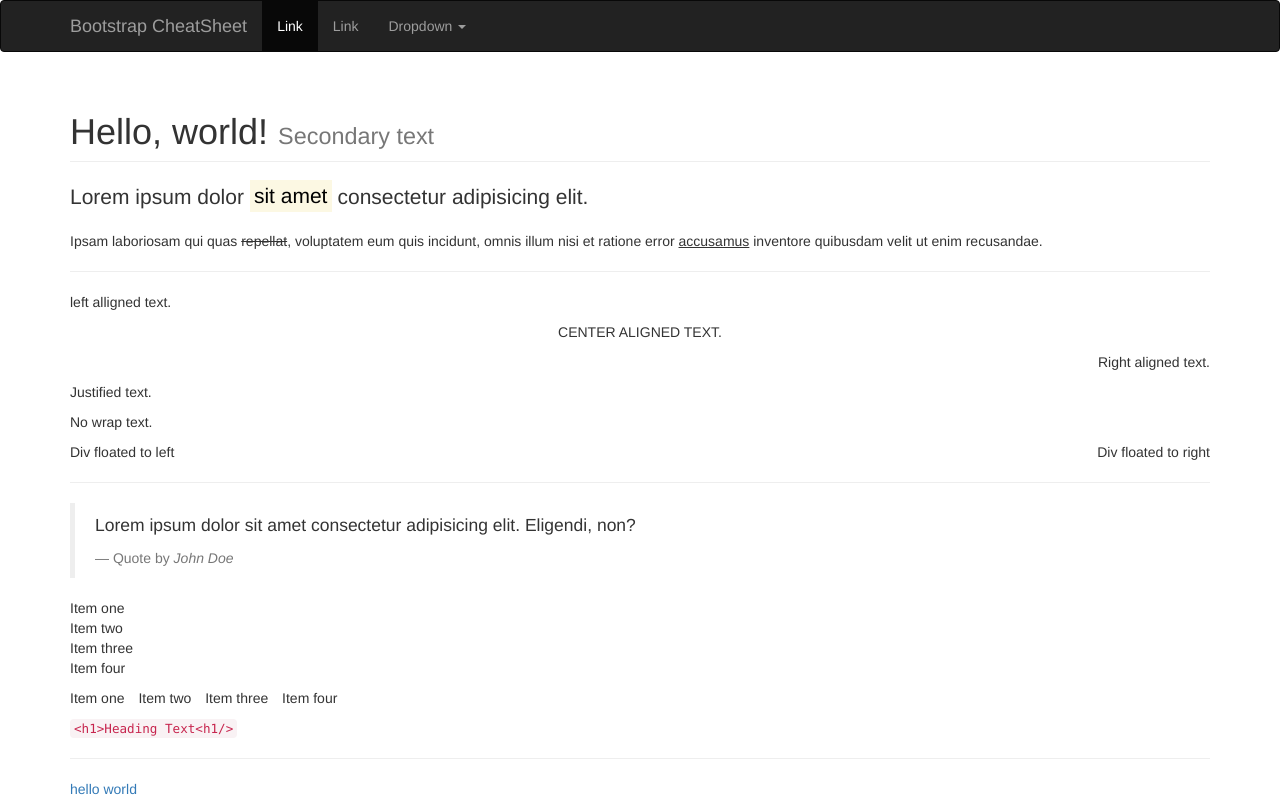
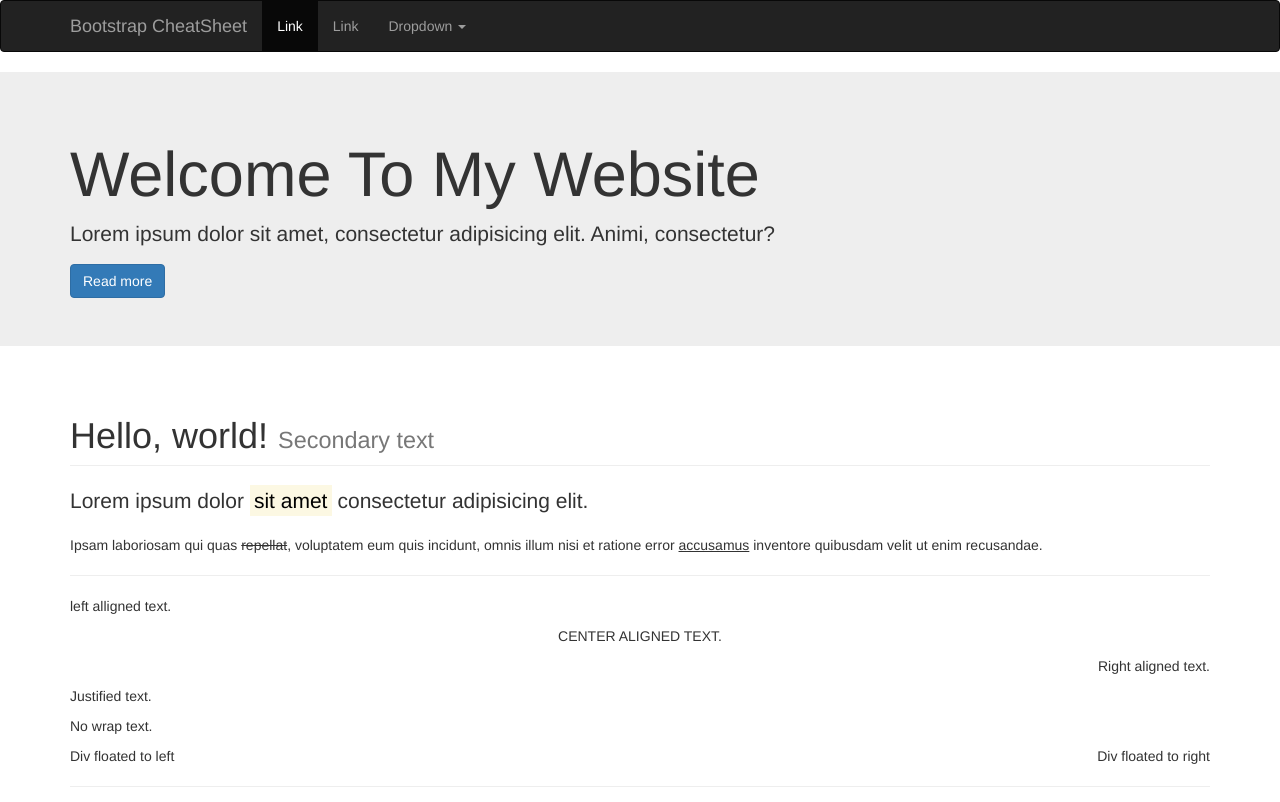
Before and after one commit to DevBrad/learn-Bootstrap, a plain HTML site: page index.html in a window 1280 px wide. Shown: the top 802 px of the page. Drawn offline with nearby package versions, Linux system fonts and the light colour scheme.

Commit message:
added jumbotron

```diff
--- a/index.html
+++ b/index.html
@@ -6,8 +6,13 @@
     <link rel="stylesheet" href="https://maxcdn.bootstrapcdn.com/bootstrap/3.4.1/css/bootstrap.min.css">
     <script src="https://ajax.googleapis.com/ajax/libs/jquery/3.5.1/jquery.min.js"></script>
     <script src="https://maxcdn.bootstrapcdn.com/bootstrap/3.4.1/js/bootstrap.min.js"></script>
-
     <title>Hello, world!</title>
+    <!-- <style>
+      .navbar{
+        margin-bottom: 0;
+        border-radius: 0;
+      }
+    </style> -->
   </head>
   <body>
 
@@ -66,6 +71,22 @@
         </div><!-- /.navbar-collapse -->
       </div><!-- /.container-fluid -->
     </nav>
+
+
+
+    <!--if i want the space between the navbar and the jumbotron to be gone,there is the margin for the navbar, i can add into the style tag <style>.navbar{margin-bottom:0;} and the space will be gone</style>-->
+    <!--i also noticed that the navbar by default has the corners rounded, usually i wouldn't want that, so i can add into the style tag under the navbar border-radius:0;-->
+
+    <!--JUMBOTRON-->
+
+    <div class="jumbotron"><!--if i want the text to be in the center in the jumbotron, i just add text-center to the class-->
+      <div class="container">
+        <h1>Welcome To My Website</h1>
+        <p>Lorem ipsum dolor sit amet, consectetur adipisicing elit. Animi, consectetur?
+        </p>
+        <a href="#" class="btn btn-primary">Read more</a>
+      </div>
+    </div>
 
       <!--TYPOGRAPHY-->
     <div class="container">
```
